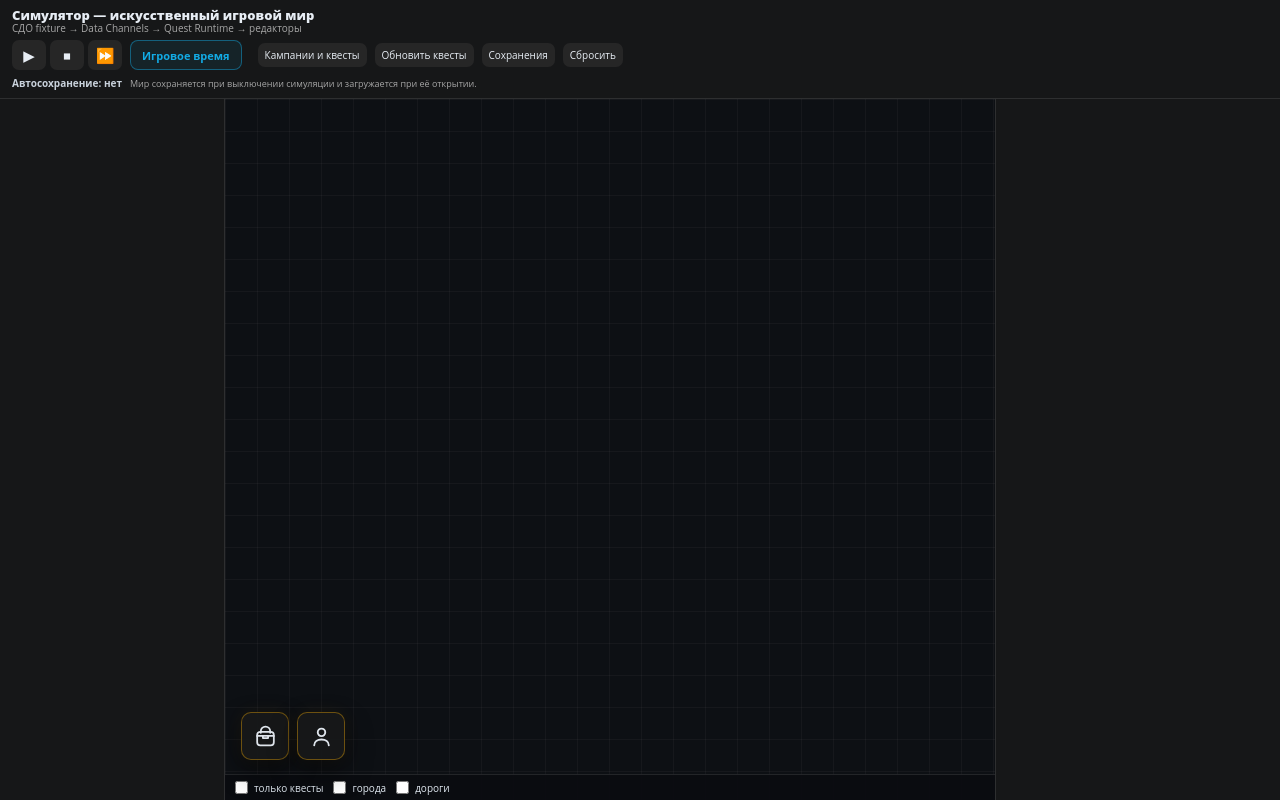
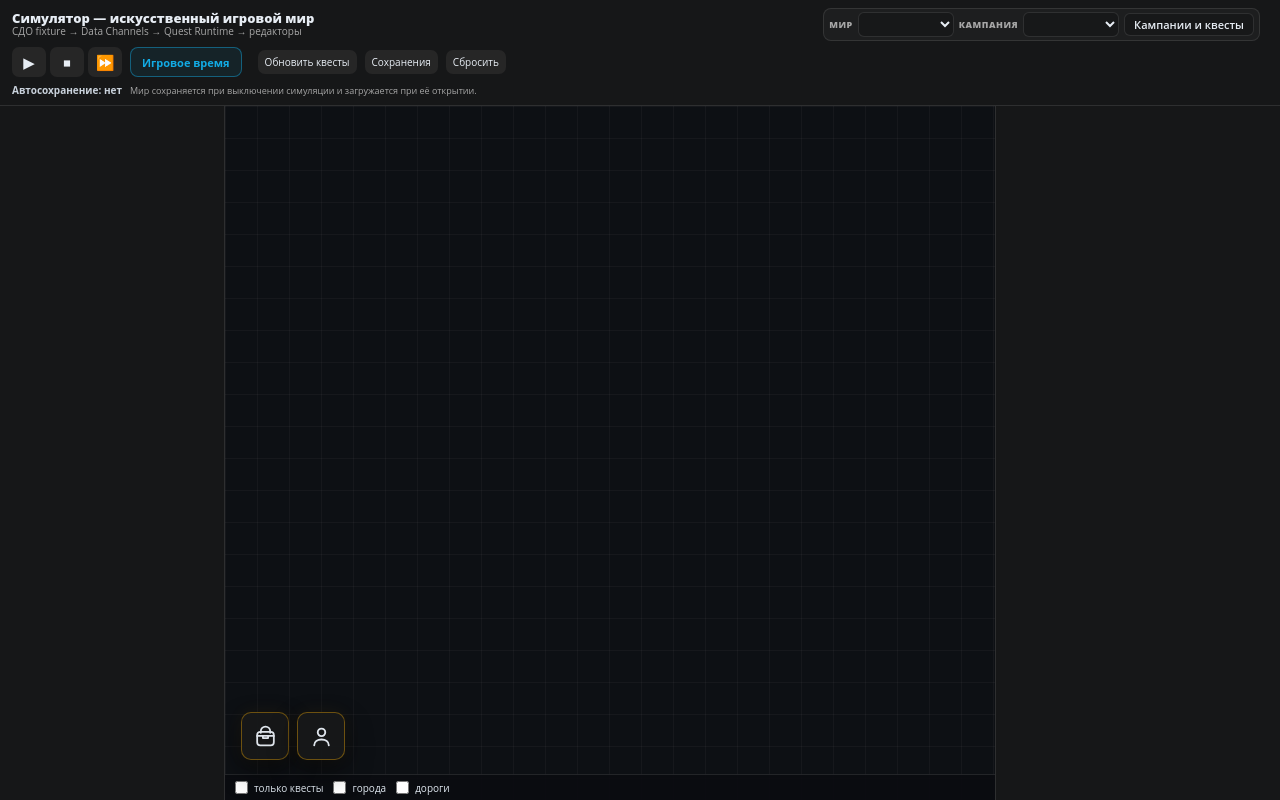
Before and after one commit to zvukoper/assist_quest_editor, a plain HTML site: page src/AssistQuestEditor.App/Web/simulator.html in a window 1280 px wide. Drawn offline with Linux system fonts and the light colour scheme.

Commit message:
Add world and campaign selector to Simulator UI

```diff
--- a/src/AssistQuestEditor.App/Web/simulator.html
+++ b/src/AssistQuestEditor.App/Web/simulator.html
@@ -24,6 +24,17 @@
         <div class="simSub">СДО fixture → Data Channels → Quest Runtime → редакторы</div>
       </div>
       <div class="topSpacer"></div>
+      <div class="worldSelector simWorldSelector" id="simWorldSelector" aria-label="Контекст мира">
+        <label class="worldSelectorField" title="Мир — это проект: внутри него живут кампании, а в кампаниях — квесты">
+          <span class="worldSelectorLabel">МИР</span>
+          <select class="worldSelectorSelect" id="simWorldSelect"></select>
+        </label>
+        <label class="worldSelectorField" title="Кампания внутри мира">
+          <span class="worldSelectorLabel">КАМПАНИЯ</span>
+          <select class="worldSelectorSelect" id="simCampaignSelect"></select>
+        </label>
+        <button class="worldSelectorButton" id="simOpenCampaigns" type="button" title="Открыть кампании и квесты">Кампании и квесты</button>
+      </div>
       <div class="hud" id="hud"></div>
     </div>
 
@@ -49,7 +60,6 @@
         <span class="simStatusText" id="simStatusText">Игровое время</span>
       </div>
       <div class="topSpacer"></div>
-      <button class="toolButton" id="openCampaigns" title="Кампании и квесты мира">Кампании и квесты</button>
       <button class="toolButton" id="reloadCatalog" title="Перечитать файлы квестов с диска: точка активации и статусы берутся из файла">Обновить квесты</button>
       <button class="toolButton" id="openSaves" title="Сохранения симуляции: создать, загрузить, переименовать, удалить">Сохранения</button>
       <button class="toolButton" id="reset" title="Очистить прохождение, не выключая симуляцию">Сбросить</button>
```
